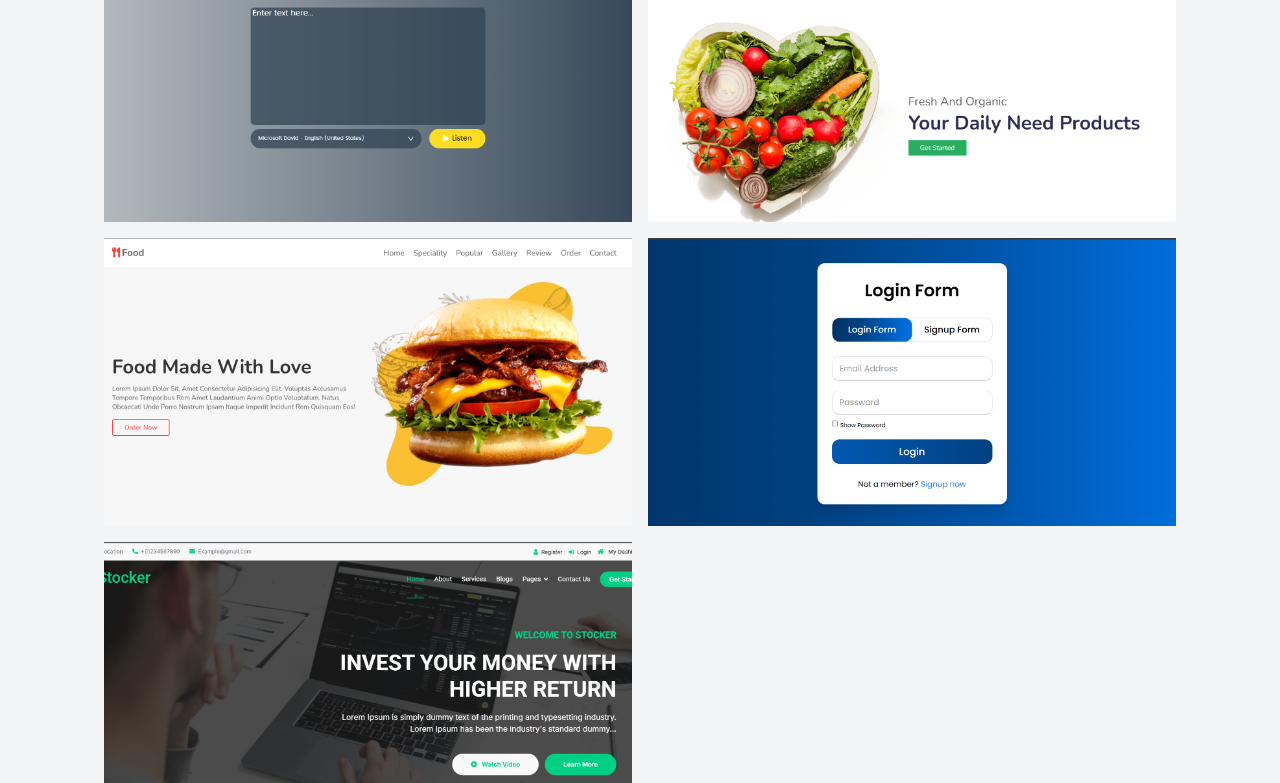
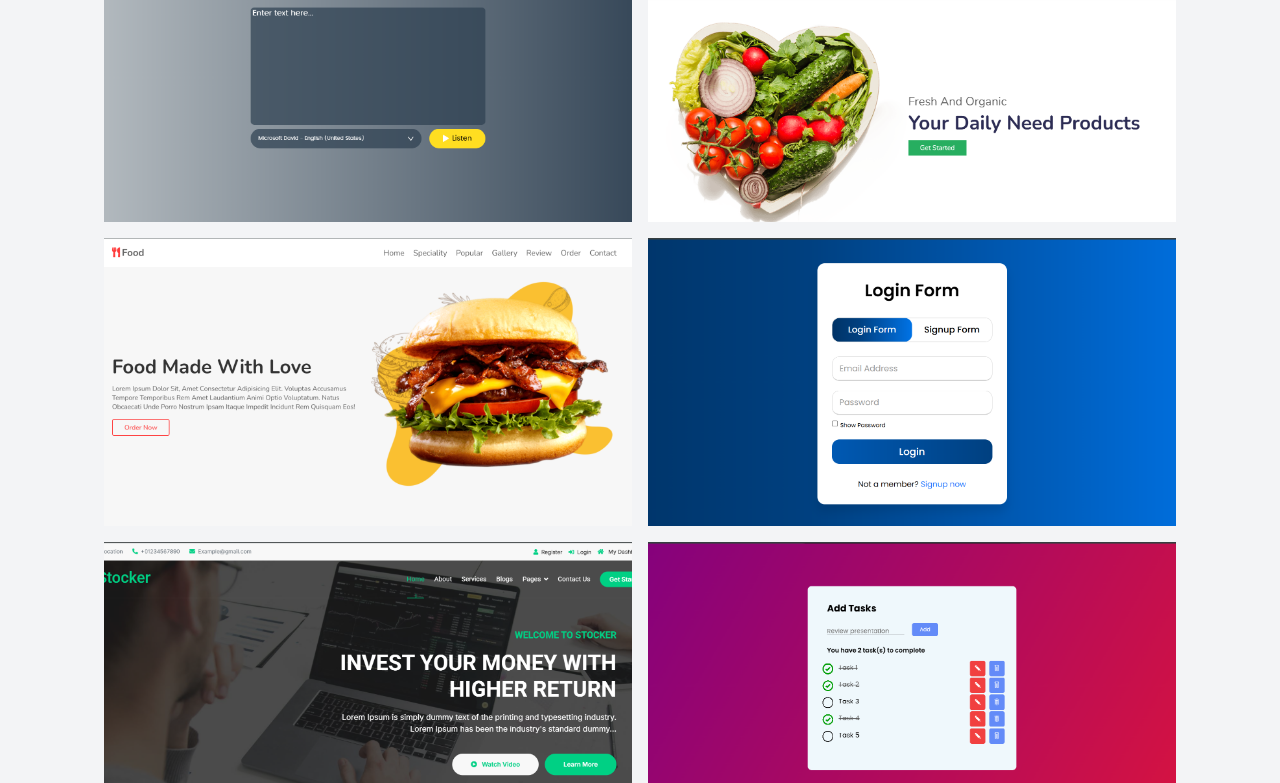
Before and after one commit to waqasahmed042/portfolio, a Next.js app: page / in a window 1280 px wide. Shown: the part 2010-2793 px from the top of the page. Built offline with nearby package versions, Linux system fonts and the light colour scheme.

Commit message:
add github link for achrived projects

```diff
--- a/components/home/archivedProjects.tsx
+++ b/components/home/archivedProjects.tsx
@@ -1,14 +1,31 @@
-import React from 'react';
+import React, { useState } from 'react';
 import { archived_projects } from '@/utilities/home/archivedProject';
 import UIText from '@/utilities/testResource';
+import Toast from '../Toast';
 import { FaEye } from 'react-icons/fa';
 import { Raleway } from 'next/font/google';
+import { RiCodeSSlashLine } from 'react-icons/ri';
 
 const raleway = Raleway({
     subsets: ['latin'],
 });
 
 const ArchivedProjects: React.FC = () => {
+    const [infoMessage, setInfoMessage] = useState("");
+
+    const handleGithubClick = (github_link: string) => {
+        setInfoMessage("");
+
+        setTimeout(() => {
+            if (!github_link) {
+                setInfoMessage("The GitHub repository for this project is private due to security reasons.");
+                return;
+            } else {
+                window.open(github_link, "_blank");
+            }
+        }, 100)
+    };
+
     return (
         <>
             <section className="bg-gray-100 py-10">
@@ -35,11 +52,16 @@ const ArchivedProjects: React.FC = () => {
 
                                     {/* Eye Icon (Link) */}
                                     <div className="text text-center p-4 z-10 text-content">
-                                        <h3 className="text-white text-lg font-semibold">
-                                            <a href={project.link} target="_blank" rel="noreferrer">
-                                                <FaEye size={30} />
-                                            </a>
-                                        </h3>
+                                        <div className="text text-center p-4 z-10 text-content flex justify-center gap-4">
+                                            <h3 className="text-white text-lg font-semibold flex items-center gap-2">
+                                                <a href={project.live_link} target="_blank" rel="noreferrer">
+                                                    <FaEye size={30} />
+                                                </a>
+                                                <a href="#" onClick={(e) => { e.preventDefault(); handleGithubClick(project.github_link); }}>
+                                                    <RiCodeSSlashLine size={30} />
+                                                </a>
+                                            </h3>
+                                        </div>
                                     </div>
                                 </div>
                             </div>
@@ -47,6 +69,15 @@ const ArchivedProjects: React.FC = () => {
                     </div>
                 </div>
             </section>
+
+            {/* show toast info message */}
+            {infoMessage && (
+                <Toast
+                    infoMessage={infoMessage}
+                    errorMessage={""}
+                    successMessage={""}
+                />
+            )}
         </>
     );
 };
--- a/components/home/page.tsx
+++ b/components/home/page.tsx
@@ -43,7 +43,7 @@ const Home: React.FC = () => {
                         {/* Left section (text + buttons) */}
                         <div className="w-full md:w-1/2 flex flex-col items-center md:items-start justify-center space-y-8 lg:px-20">
                             <p className={`text-xl hellow-text ${rubik.className}`}>{UIText.home.hello}</p>
-                            <h1 className={`text-6xl font-semibold text-center md:text-left ${rubik.className}`}>
+                            <h1 className={`text-5xl font-semibold text-center md:text-left ${rubik.className}`}>
                                 {UIText.home.i}
                                 &apos;
                                 {UIText.home.name}
--- a/package.json
+++ b/package.json
@@ -17,7 +17,6 @@
     "firebase": "^11.2.0",
     "gh-pages": "^6.3.0",
     "next": "^15.1.3",
-    "openai": "^4.87.3",
     "react": "^19.0.0",
     "react-countup": "^6.5.3",
     "react-dom": "^19.0.0",
--- a/utilities/home/archivedProject.ts
+++ b/utilities/home/archivedProject.ts
@@ -7,51 +7,67 @@ import project6 from "@/public/assets/archived-projects/project6.png";
 import project7 from "@/public/assets/archived-projects/project7.png";
 import project8 from "@/public/assets/archived-projects/project8.png";
 import project9 from "@/public/assets/archived-projects/project9.png";
+import project10 from "@/public/assets/archived-projects/project10.png";
 
 export const archived_projects = [
     {
         image: project1.src,
-        link: "https://hamza-tasklist-app.netlify.app/",
+        live_link: "https://hamza-tasklist-app.netlify.app/",
+        github_link: "",
         widthClass: "md:w-1/2",
     },
     {
         image: project2.src,
-        link: "https://foodhub-hotel.web.app/",
+        live_link: "https://foodhub-hotel.web.app/",
+        github_link: "",
         widthClass: "md:w-1/2",
     },
     {
         image: project3.src,
-        link: "https://waqasahmed042.github.io/weather-app/",
+        live_link: "https://waqasahmed042.github.io/weather-app/",
+        github_link: "https://github.com/waqasahmed042/weather-app",
         widthClass: "md:w-1/2",
     },
     {
         image: project4.src,
-        link: "https://waqasahmed042.github.io/todo-task-list/",
+        live_link: "https://waqasahmed042.github.io/todo-task-list/",
+        github_link: "https://github.com/waqasahmed042/todo-task-list",
         widthClass: "md:w-1/2",
     },
     {
         image: project5.src,
-        link: "https://waqasahmed042.github.io/text-speech-convertor/",
+        live_link: "https://waqasahmed042.github.io/text-speech-convertor/",
+        github_link: "https://github.com/waqasahmed042/text-speech-convertor",
         widthClass: "md:w-1/2",
     },
     {
         image: project6.src,
-        link: "https://waqasahmed042.github.io/grocery-store/",
+        live_link: "https://waqasahmed042.github.io/grocery-store/",
+        github_link: "https://github.com/waqasahmed042/grocery-store",
         widthClass: "md:w-1/2",
     },
     {
         image: project7.src,
-        link: "https://waqasahmed042.github.io/food-restaurant/",
+        live_link: "https://waqasahmed042.github.io/food-restaurant/",
+        github_link: "https://github.com/waqasahmed042/food-restaurant",
         widthClass: "md:w-1/2",
     },
     {
         image: project8.src,
-        link: "https://waqasahmed042.github.io/form-validations/",
+        live_link: "https://waqasahmed042.github.io/form-validations/",
+        github_link: "https://github.com/waqasahmed042/form-validations",
         widthClass: "md:w-1/2",
     },
     {
         image: project9.src,
-        link: "https://waqasahmed042.github.io/stock-market/",
+        live_link: "https://waqasahmed042.github.io/stock-market/",
+        github_link: "https://github.com/waqasahmed042/stock-market",
+        widthClass: "md:w-1/2",
+    },
+    {
+        image: project10.src,
+        live_link: "https://waqasahmed042.github.io/to-do-list-app/",
+        github_link: "https://github.com/waqasahmed042/to-do-list-app",
         widthClass: "md:w-1/2",
     }
 ];
```
Also changed, not shown: public/assets/archived-projects/project10.png (added), 1 other file (tests, documents, lock files or other folders).
